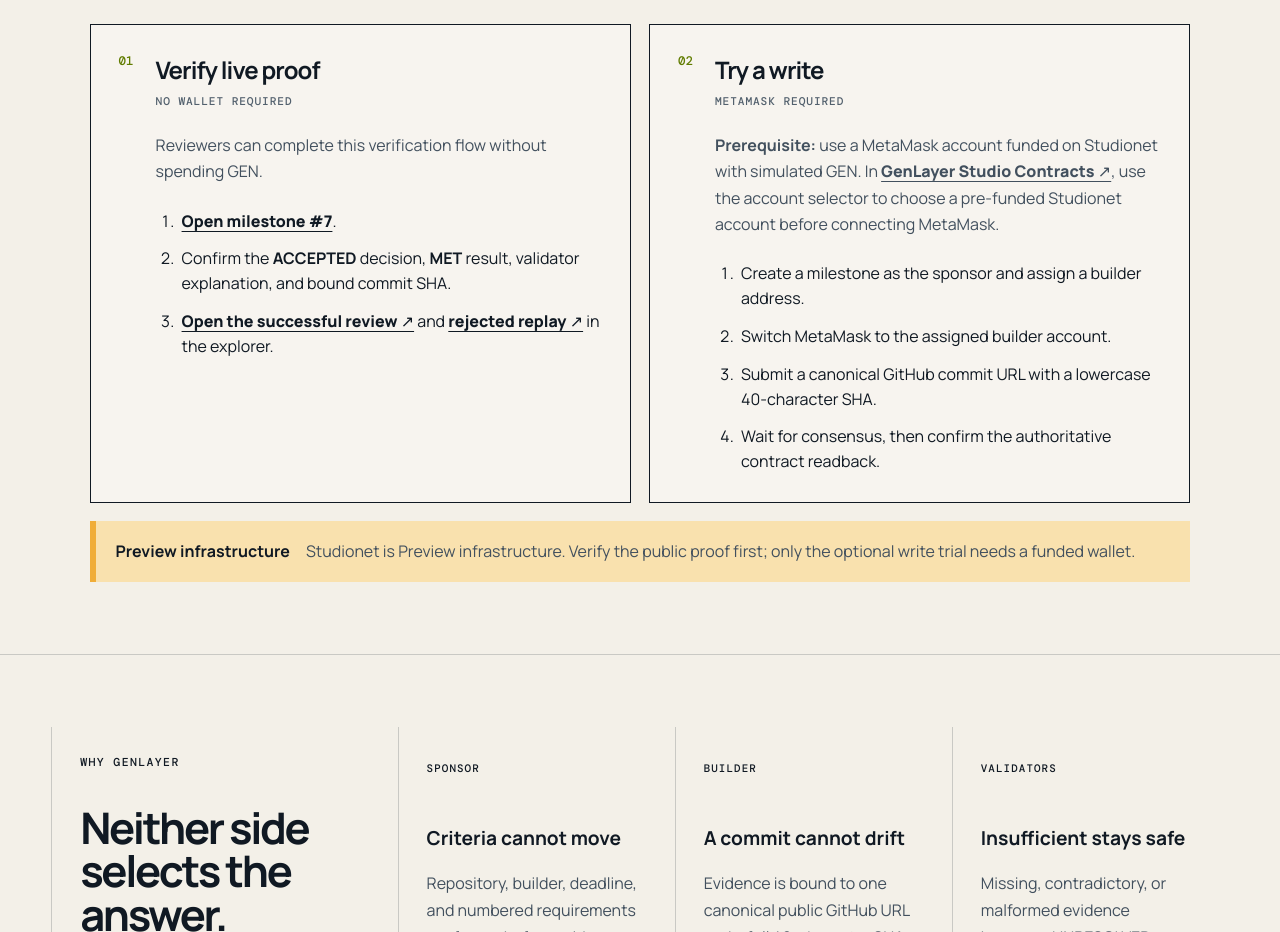
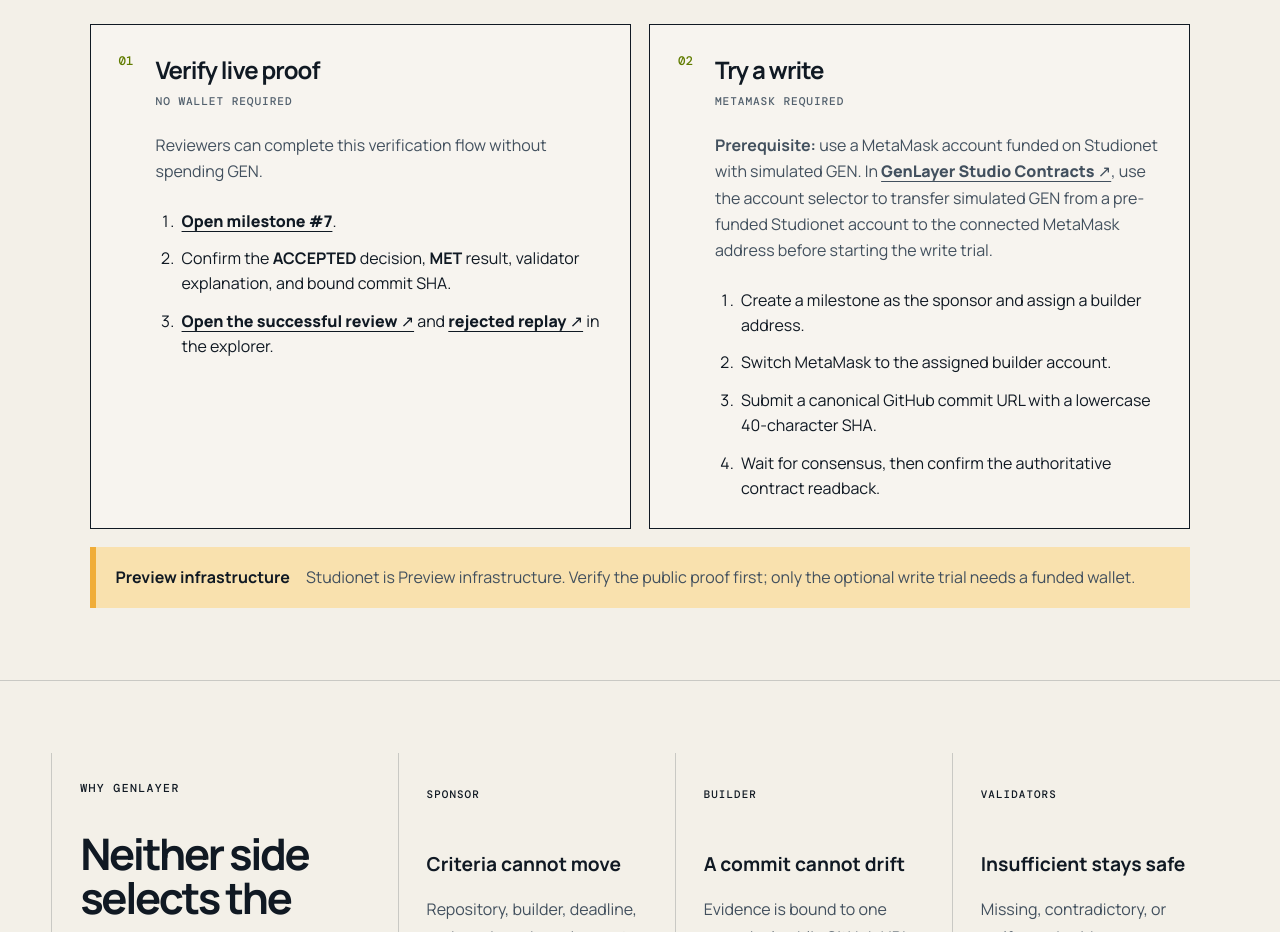
Before and after one commit to tranhop26/GrantGate, a React (Vite) app in the folder apps/web/: page / in a window 1280 px wide. Shown: the part 1440-2372 px from the top of the page. Built offline with nearby package versions, Linux system fonts and the light colour scheme.

Commit message:
fix(web): clarify Studionet funding handoff

```diff
--- a/apps/web/src/components/HowToTry.tsx
+++ b/apps/web/src/components/HowToTry.tsx
@@ -33,7 +33,7 @@ export function HowToTry() {
             <span className="walkthrough-number" aria-hidden="true">02</span>
             <div>
               <h3>Try a write <span>MetaMask required</span></h3>
-              <p><strong>Prerequisite:</strong> use a MetaMask account funded on Studionet with simulated GEN. In <a href="https://studio.genlayer.com/contracts" target="_blank" rel="noreferrer">GenLayer Studio Contracts ↗</a>, use the account selector to choose a pre-funded Studionet account before connecting MetaMask.</p>
+              <p><strong>Prerequisite:</strong> use a MetaMask account funded on Studionet with simulated GEN. In <a href="https://studio.genlayer.com/contracts" target="_blank" rel="noreferrer">GenLayer Studio Contracts ↗</a>, use the account selector to transfer simulated GEN from a pre-funded Studionet account to the connected MetaMask address before starting the write trial.</p>
               <ol>
                 <li>Create a milestone as the sponsor and assign a builder address.</li>
                 <li>Switch MetaMask to the assigned builder account.</li>
```
Also changed, not shown: 1 other file (tests, documents, lock files or other folders).
